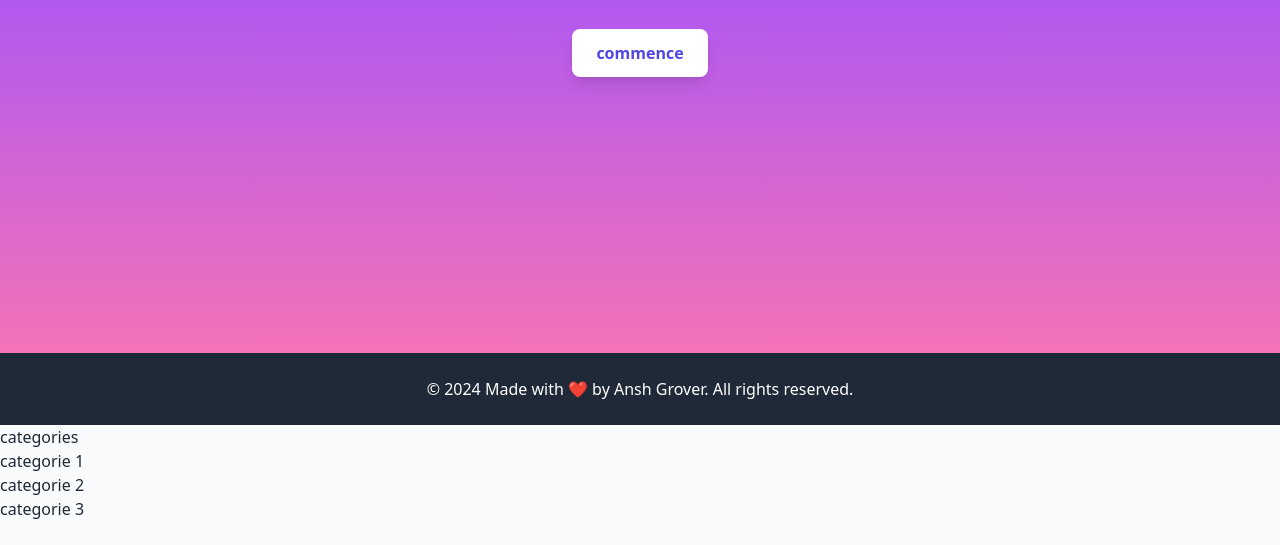
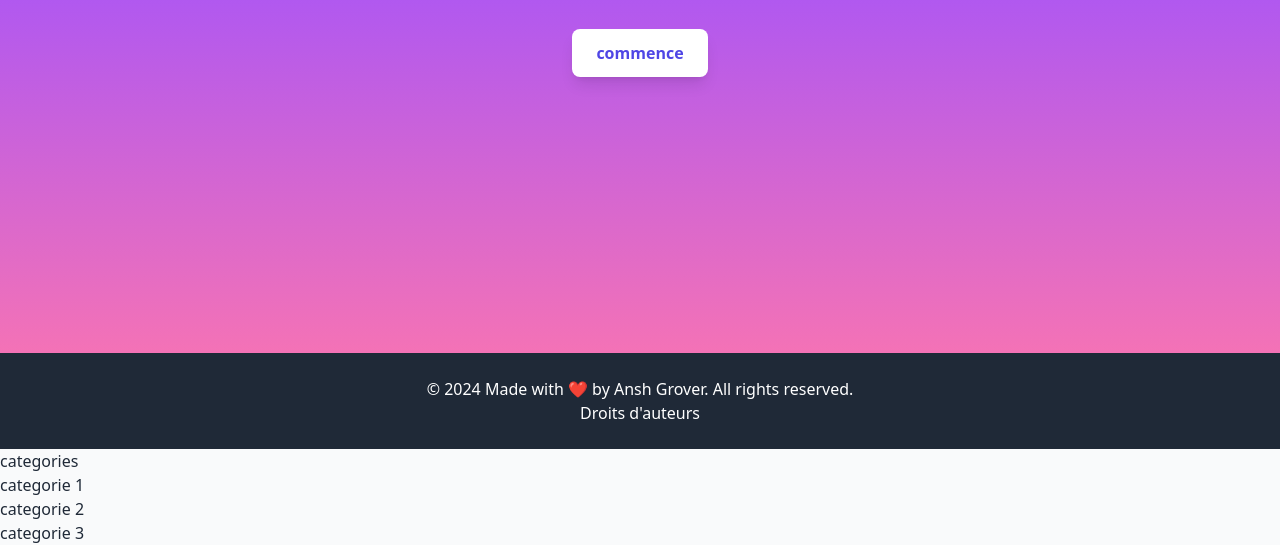
Before and after one commit to GeneJosie/ApplicationTODO, a website: page index.html in a window 1280 px wide. Shown: the part 511-1056 px from the top of the page. Before the commit the page ends 1032 px from the top, so only its background shows below. Drawn offline with nearby package versions, Linux system fonts and the light colour scheme.

Commit message:
Ajout d'un paragraphe dans le footer dans le fichier HTML

```diff
--- a/index.html
+++ b/index.html
@@ -54,6 +54,7 @@
       <div class="container mx-auto px-4 text-center">
         <p>
           &copy; 2024 Made with &#10084; by Ansh Grover. All rights reserved.
+         <p> Droits d'auteurs</p>
         </p>
       </div>
     </footer>
```
